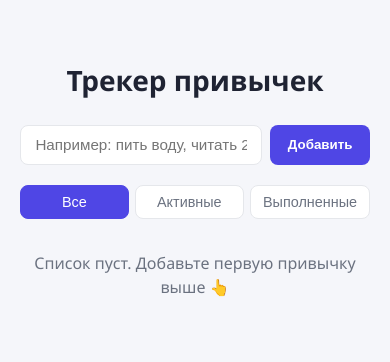
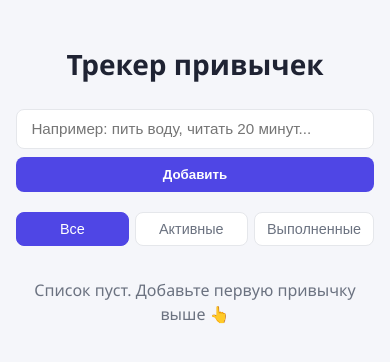
Before and after one commit to nmaakmoan/priviski, a React (Vite) app: page / in a window 390 px wide. Shown: the top 362 px of the page. Built offline with nearby package versions, Linux system fonts and the light colour scheme.

Commit message:
style: improve responsiveness on small screens

```diff
--- a/src/App.css
+++ b/src/App.css
@@ -2,6 +2,20 @@
   max-width: 560px;
   margin: 0 auto;
   padding: 2.5rem 1.25rem 4rem;
+}
+
+@media (max-width: 480px) {
+  .app {
+    padding: 1.5rem 1rem 3rem;
+  }
+
+  .habit-form {
+    flex-direction: column;
+  }
+
+  .filter-bar {
+    flex-wrap: wrap;
+  }
 }
 
 .app h1 {
```
